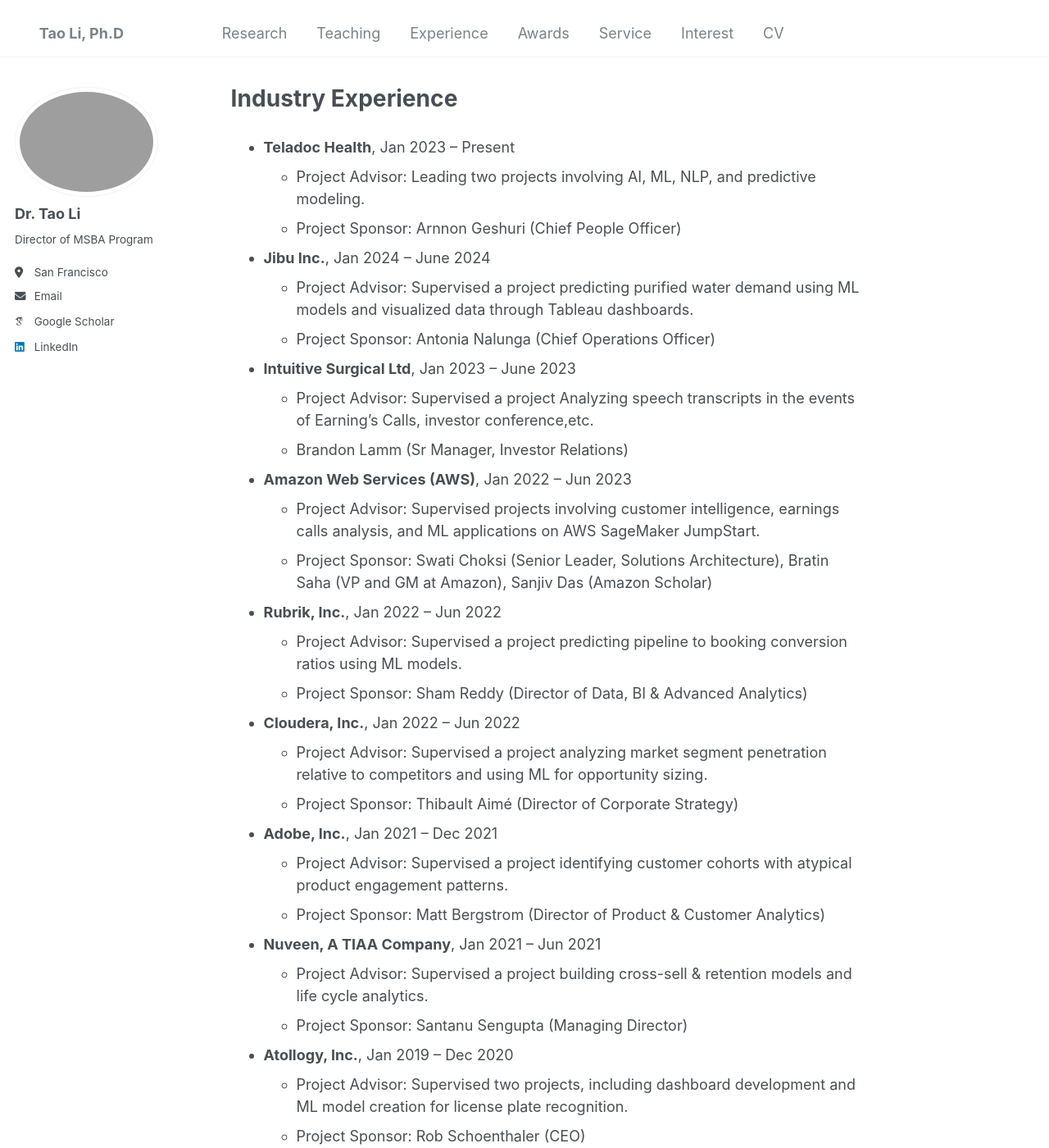
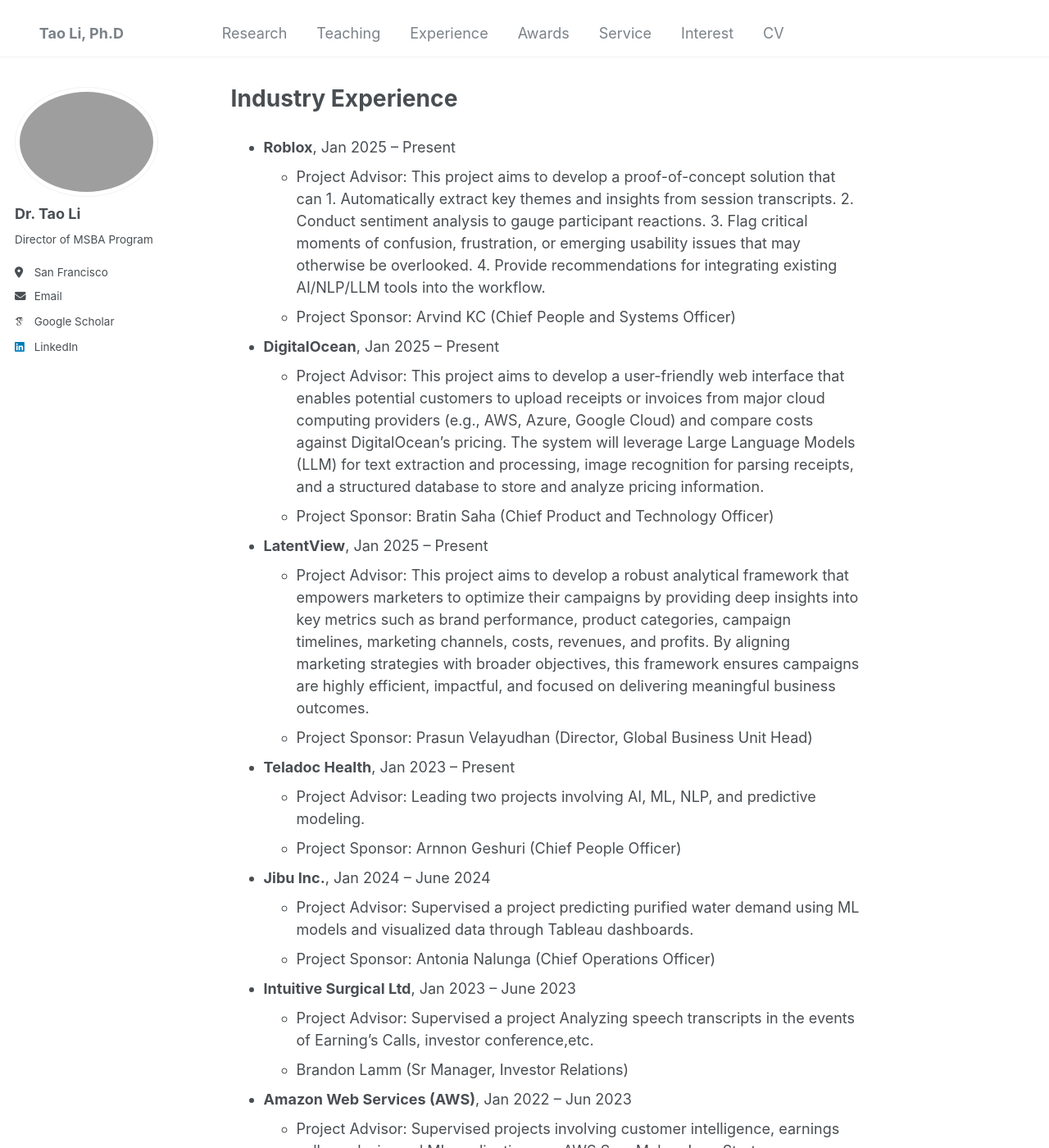
Before and after one commit to Prof-TaoLi/Homepage, a Jekyll site: the page built from _pages/experience.md, in a window 1280 px wide and 1400 px high. Shown: the whole window at 82% size. Built offline with Jekyll 4.4.1, drawn with Linux system fonts in a browser that asks for light colours; some web fonts are replaced.

Commit message:
Update experience.md

```diff
--- a/_pages/experience.md
+++ b/_pages/experience.md
@@ -4,6 +4,39 @@ title: Industry Experience
 author_profile: true
 ---
 <ul>
+  <li><strong>Roblox</strong>, Jan 2025 – Present
+    <ul>
+      <li>Project Advisor: This project aims to develop a proof-of-concept solution that can 1. Automatically extract key themes and insights from session transcripts. 2. Conduct sentiment analysis to gauge participant
+reactions. 3. Flag critical moments of confusion, frustration, or emerging usability issues that may otherwise be overlooked. 4. Provide recommendations for integrating existing AI/NLP/LLM tools into the
+workflow.
+</li>
+      <li>Project Sponsor: Arvind KC (Chief People and Systems Officer)</li>
+    </ul>
+  </li>
+
+  <li><strong>DigitalOcean</strong>, Jan 2025 – Present
+    <ul>
+      <li>Project Advisor: This project aims to develop a user-friendly web interface that enables potential customers
+to upload receipts or invoices from major cloud computing providers (e.g., AWS, Azure, Google Cloud) and
+compare costs against DigitalOcean’s pricing. The system will leverage Large Language Models (LLM) for
+text extraction and processing, image recognition for parsing receipts, and a structured database to store
+and analyze pricing information.</li>
+      <li>Project Sponsor: Bratin Saha (Chief Product and Technology Officer)</li>
+    </ul>
+  </li>
+
+  <li><strong>LatentView</strong>, Jan 2025 – Present
+    <ul>
+      <li>Project Advisor: This project aims to develop a robust analytical framework that empowers marketers to
+optimize their campaigns by providing deep insights into key metrics such as brand performance, product
+categories, campaign timelines, marketing channels, costs, revenues, and profits. By aligning marketing
+strategies with broader objectives, this framework ensures campaigns are highly efficient, impactful, and
+focused on delivering meaningful business outcomes.
+</li>
+      <li>Project Sponsor: Prasun Velayudhan (Director, Global Business Unit Head)</li>
+    </ul>
+  </li>
+
   <li><strong>Teladoc Health</strong>, Jan 2023 – Present
     <ul>
       <li>Project Advisor: Leading two projects involving AI, ML, NLP, and predictive modeling.</li>
```
